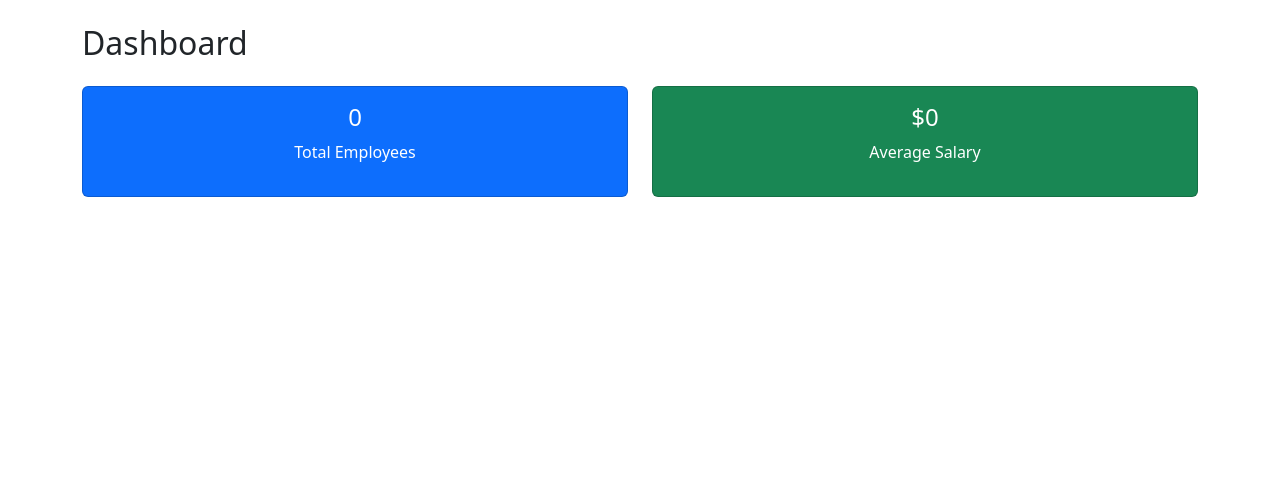
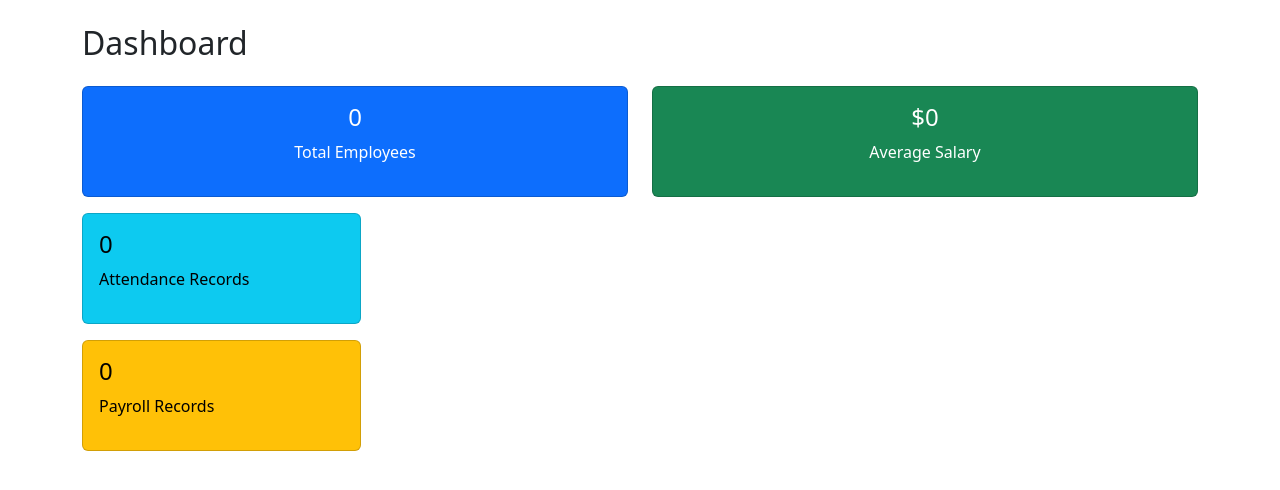
Before and after one commit to shahmeerkhannn11/bareera-hr-module, a Django app: page / in a window 1280 px wide. Shown: the part 56-546 px from the top of the page. Run offline with Django 5.2, Linux system fonts and the light colour scheme; data that the repository does not hold is empty.

Commit message:
Enhanced dashboard with attendance and payroll stats

```diff
--- a/hr/templates/hr/home.html
+++ b/hr/templates/hr/home.html
@@ -19,4 +19,22 @@
     </div>
   </div>
 </div>
+<div class="col-md-6 col-lg-3">
+  <div class="card text-bg-info mb-3">
+    <div class="card-body">
+      <h4>{{ attendance_count }}</h4>
+      <p>Attendance Records</p>
+    </div>
+  </div>
+</div>
+
+<div class="col-md-6 col-lg-3">
+  <div class="card text-bg-warning mb-3">
+    <div class="card-body">
+      <h4>{{ payroll_count }}</h4>
+      <p>Payroll Records</p>
+    </div>
+  </div>
+</div>
+
 {% endblock %}
--- a/hr/views.py
+++ b/hr/views.py
@@ -3,15 +3,20 @@ from .models import Employee, Attendance, Payroll
 from django.contrib import messages
 
 # Home/Dashboard
+from .models import Employee, Attendance, Payroll
 from django.db.models import Avg
-from .models import Employee
 
 def home(request):
     employees = Employee.objects.count()
     avg_salary = Employee.objects.aggregate(Avg('salary'))['salary__avg'] or 0
+    attendance_count = Attendance.objects.count()
+    payroll_count = Payroll.objects.count()
+
     return render(request, 'hr/home.html', {
         'employees': employees,
         'avg_salary': round(avg_salary, 2),
+        'attendance_count': attendance_count,
+        'payroll_count': payroll_count,
     })
 
 # Employee list
```
Also changed, not shown: db.sqlite3, hr/migrations/0002_rename_basic_salary_payroll_basic_pay_and_more.py (added).
